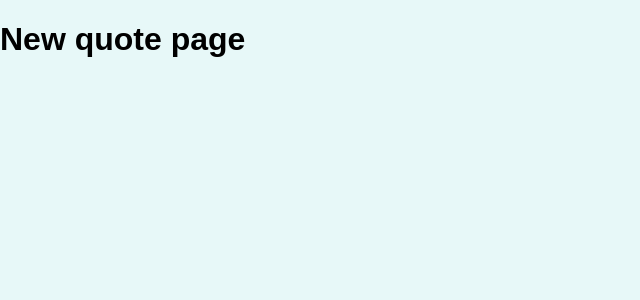
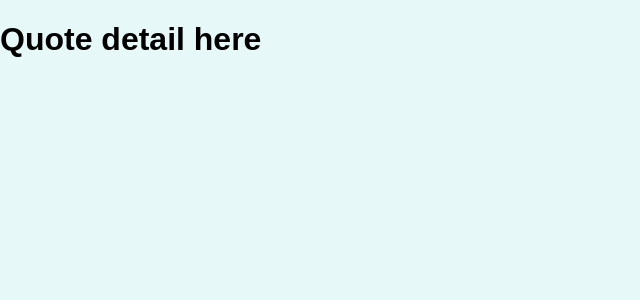
Before and after one commit to Gid-lamim/REACT-routing-practice-II, a JavaScript app: page /quotes/new-quote in a window 1280 px wide. Shown: the top 300 px of the page, without its empty margins (0-640 px from the left). Built offline with nearby package versions, Linux system fonts and the light colour scheme.

Commit message:
fix path issue

```diff
--- a/src/App.js
+++ b/src/App.js
@@ -11,7 +11,7 @@ function App() {
         <Route path='/quotes' exact>
           <Quotes/>
         </Route>
-        <Route path='/quotes/:quote-id'>
+        <Route path='/quotes/:quoteId'>
           <QuoteDetail/>
         </Route>
         <Route path='/quotes/new-quote'>
```
